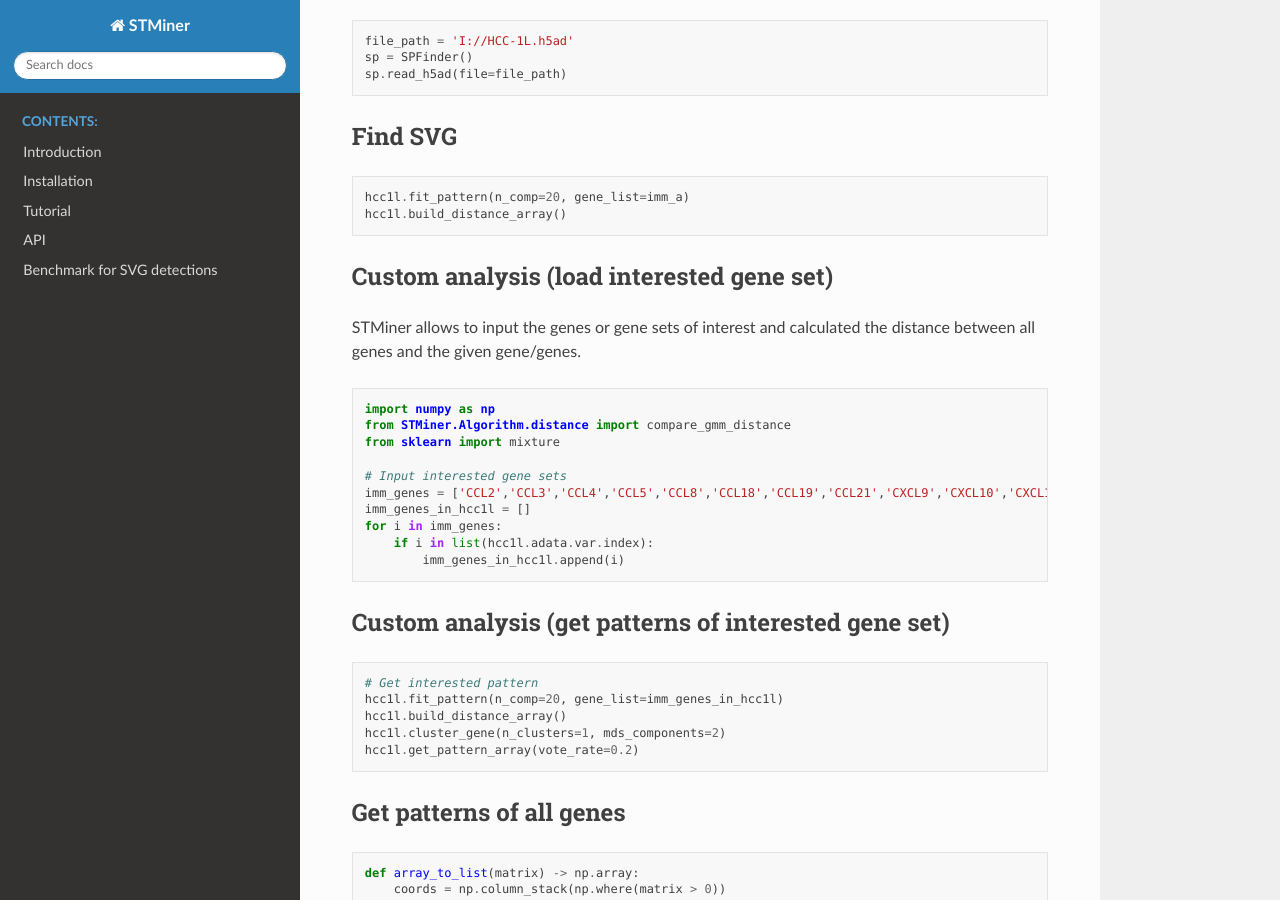
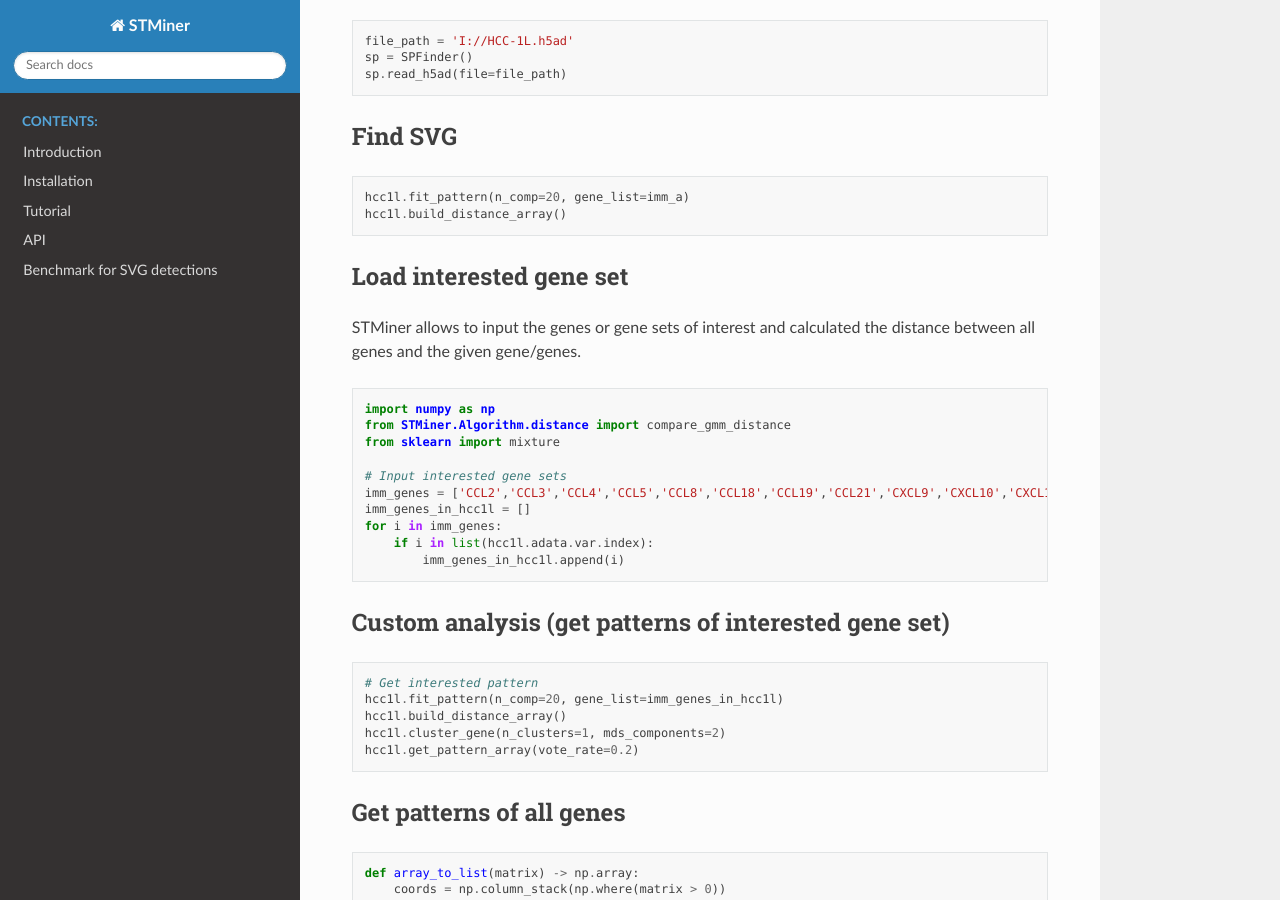
Before and after one commit to PSSUN/STMinerDoc, a Sphinx documentation site: the page built from source/Tutorial/Human_HCC.md, in a window 1280 px wide and 900 px high, scrolled down 367 px. Built offline with Sphinx 7.4.7 and the Read the Docs theme 3.1.0, drawn with Linux system fonts in a browser that asks for light colours.

Commit message:
Update Human_HCC.md

````diff
--- a/source/Tutorial/Human_HCC.md
+++ b/source/Tutorial/Human_HCC.md
@@ -22,7 +22,7 @@ hcc1l.fit_pattern(n_comp=20, gene_list=imm_a)
 hcc1l.build_distance_array()
 ```
 
-### Custom analysis (load interested gene set)
+### Load interested gene set
 STMiner allows to input the genes or gene sets of interest and calculated the distance between all genes and the given gene/genes.
 
 ```python
````
